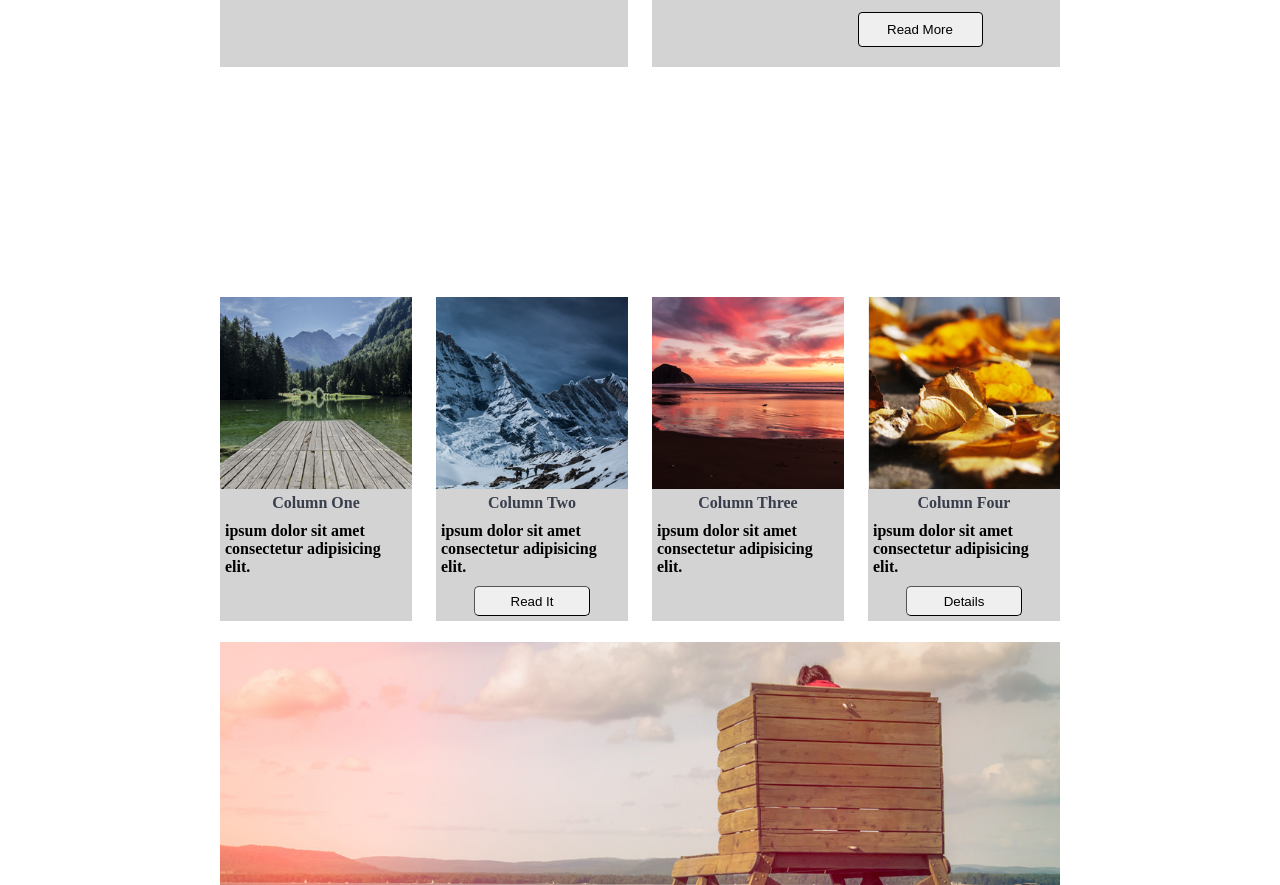
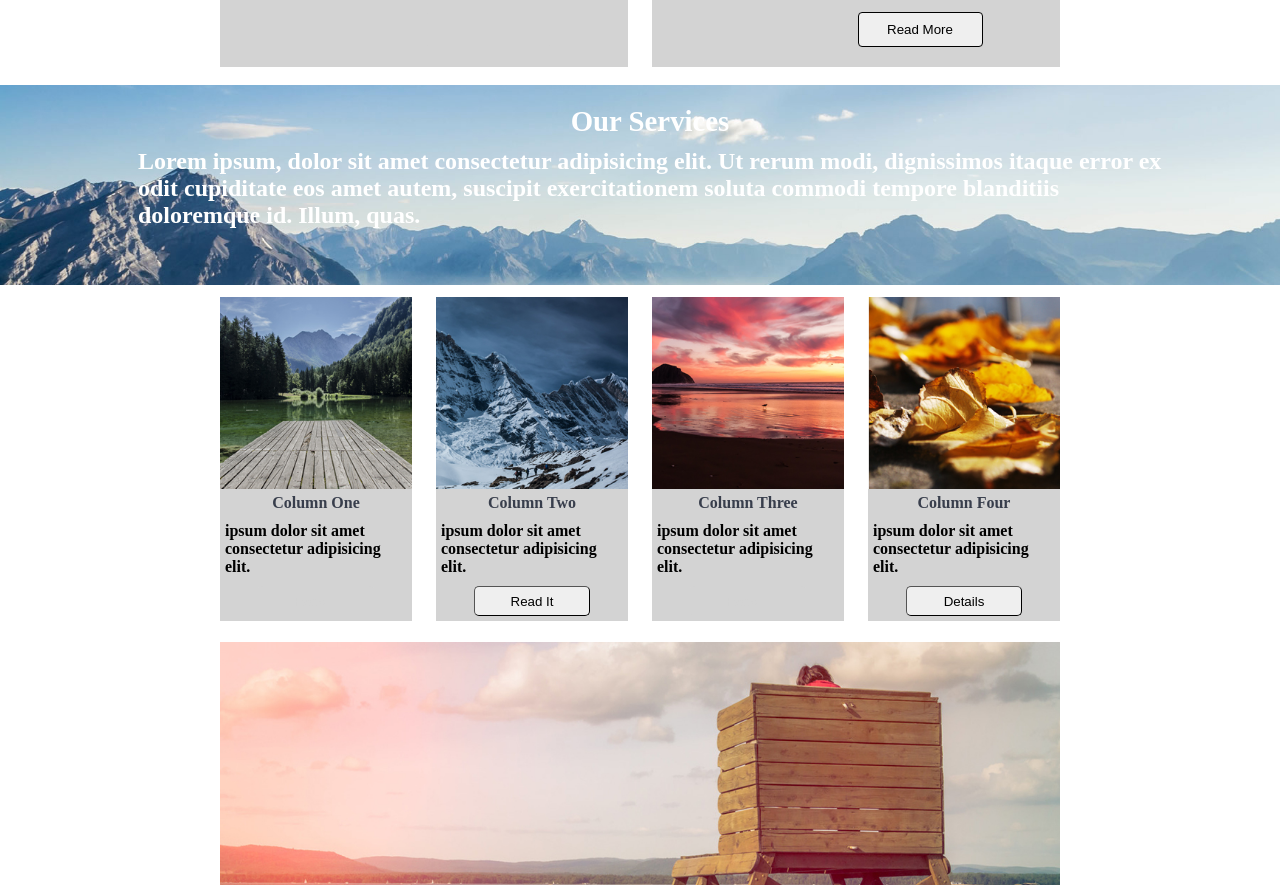
Before and after one commit to Lucas-Ke/layout-mockup, a plain HTML site: page index.html in a window 1280 px wide. Shown: the part 1270-2155 px from the top of the page. Drawn offline with Linux system fonts and the light colour scheme; files whose address does not match are found by name.

Commit message:
Update styles.css

```diff
--- a/styles.css
+++ b/styles.css
@@ -133,7 +133,7 @@ h3:nth-of-type(3)>div>button{
 h2{
     width: 100%;
     height: 200px;
-    background-image: url(/layout-01-assets/img13.jpg);
+    background-image: url(/img13.jpg);
     background-size: cover;
     color: white;
     display: flex;
```
